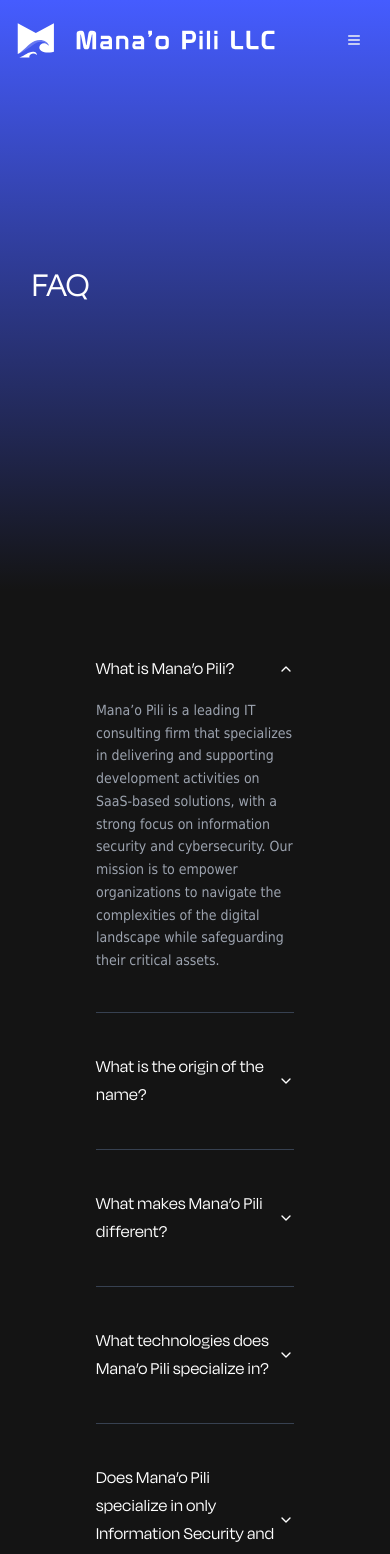
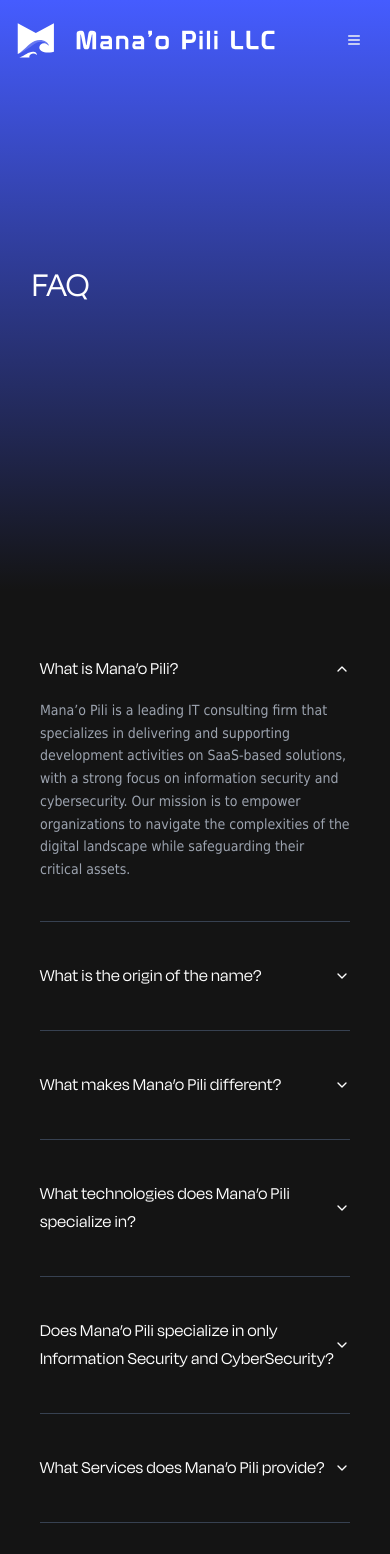
Before and after one commit to shreyaskashyapp/manaopili, a Next.js app: page /faq in a window 390 px wide. Shown: the top 1554 px of the page. Built offline with nearby package versions, Linux system fonts and the light colour scheme.

Commit message:
fixed faq padding

```diff
--- a/src/app/faq/page.js
+++ b/src/app/faq/page.js
@@ -50,7 +50,7 @@
     return(
         <div className="w-full " >
             <HeroSection data={data} bgColor={`from-[#455CFF] to-[#141414]`} height={'[50vh]'}/>
-            <div className="px-14">
+            <div className="md:px-14">
             <NonProfitAccordion data1={faqData}/>
             </div>
         </div>
```
